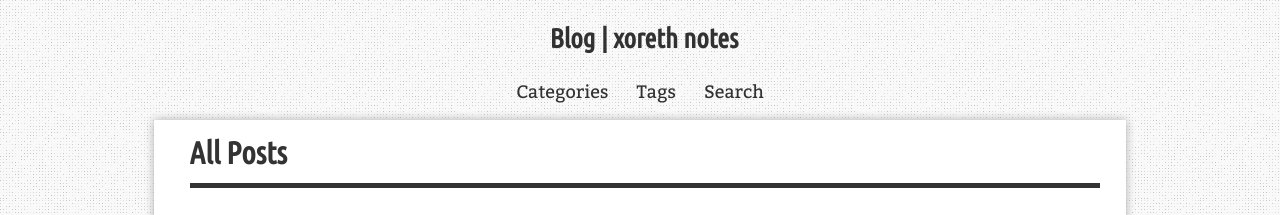
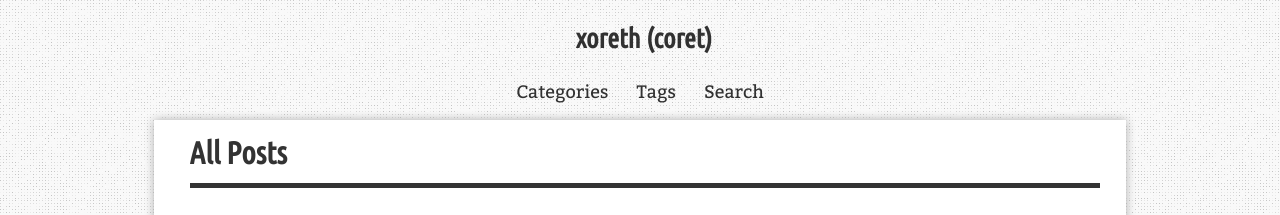
Before and after one commit to xoreth/blog, a Jekyll site: the page built from notes/index.html, in a window 1280 px wide and 900 px high. Shown: the top 215 px of the window. Built offline with Jekyll 4.4.1, drawn with Linux system fonts in a browser that asks for light colours; comment, search, counter and statistics services are not loaded.

Commit message:
migration

```diff
--- a/_config.yml
+++ b/_config.yml
@@ -23,7 +23,7 @@ sass:
 # Site Data
 url: "" # the base hostname & protocol for your site, e.g. http://example.com
 baseurl: # the subpath of your site, e.g. /blog
-title: Blog | xoreth notes
+title: xoreth (coret)
 description: "The Notes Of System Engineer"
 keywords: 'blog,IT,sysadmin,devops'
 author:
```
